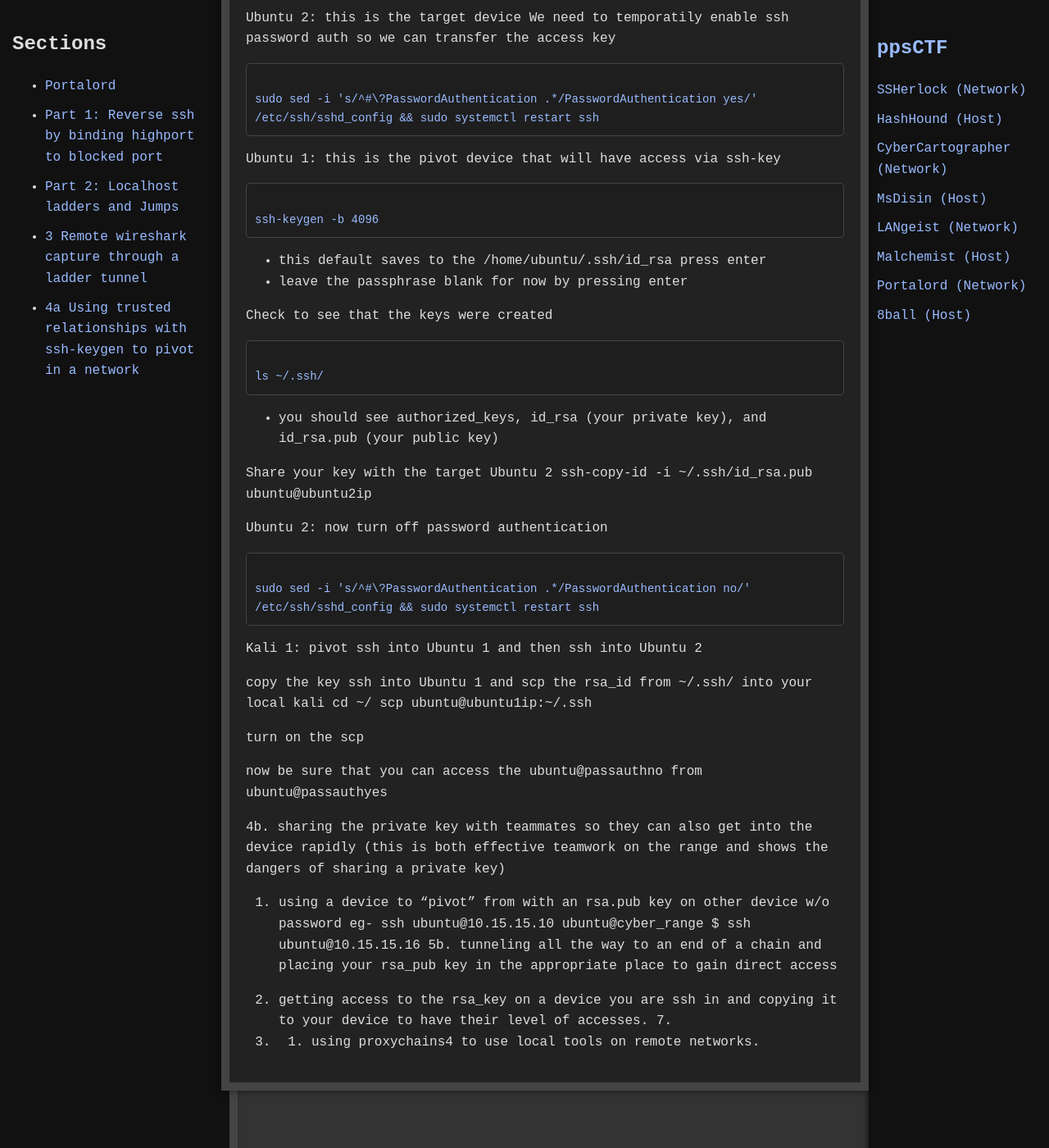
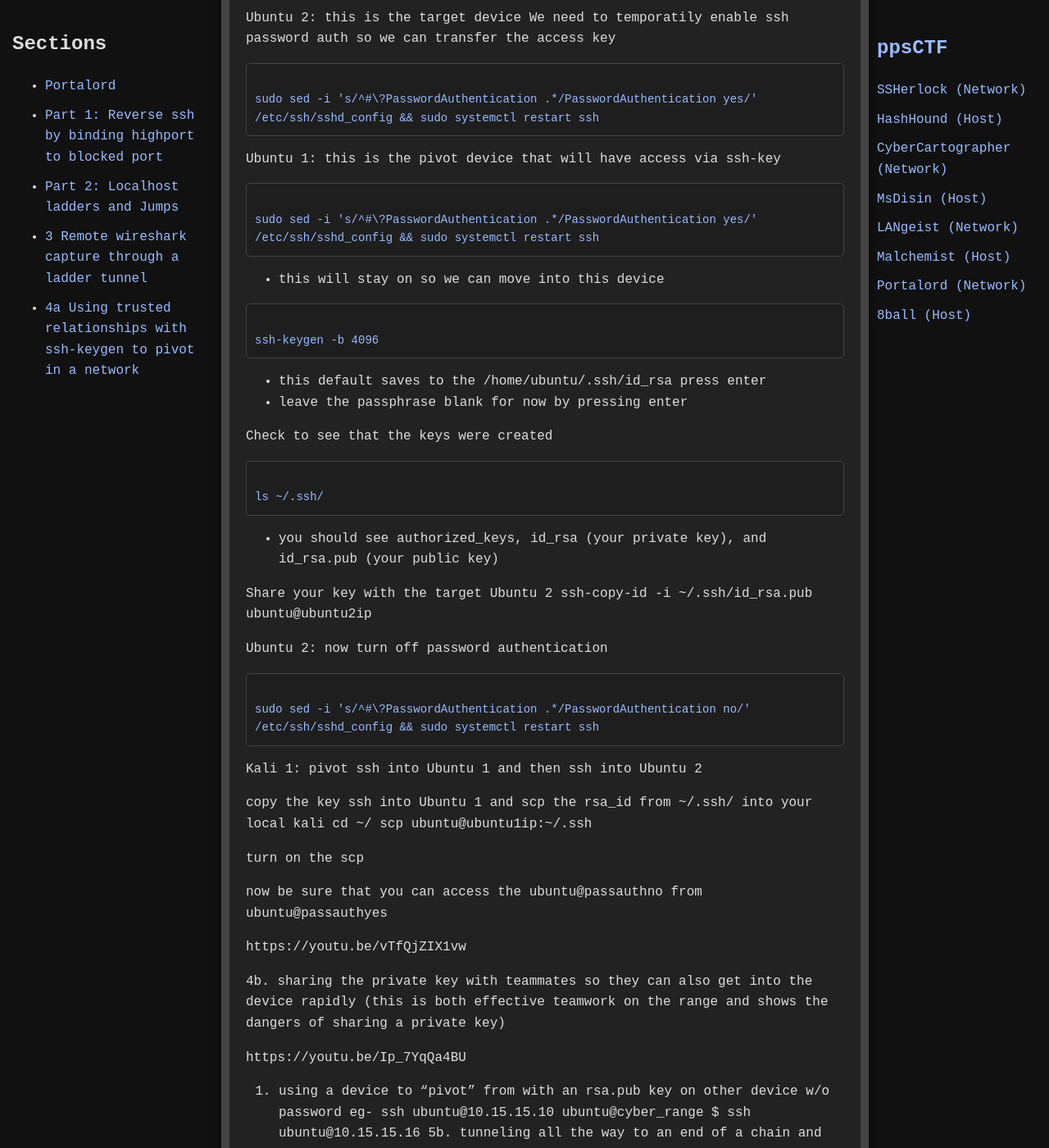
Before and after one commit to jboyce1/ppsCTF, a Jekyll site: the page built from classes/Portalord/Portalord.md, in a window 1280 px wide and 1400 px high, scrolled down 6126 px. Shown: the whole window at 82% size. Built offline with Jekyll 4.4.1, drawn with Linux system fonts in a browser that asks for light colours.

Commit message:
Update Portalord.md

```diff
--- a/classes/Portalord/Portalord.md
+++ b/classes/Portalord/Portalord.md
@@ -210,6 +210,11 @@ sudo sed -i 's/^#\?PasswordAuthentication .*/PasswordAuthentication yes/' /etc/s
 
 Ubuntu 1: this is the pivot device that will have access via ssh-key
 <div class="scroll-box">
+sudo sed -i 's/^#\?PasswordAuthentication .*/PasswordAuthentication yes/' /etc/ssh/sshd_config && sudo systemctl restart ssh
+</div>
+- this will stay on so we can move into this device
+
+<div class="scroll-box">
 ssh-keygen -b 4096
 </div>
 - this default saves to the /home/ubuntu/.ssh/id_rsa press enter
@@ -242,7 +247,12 @@ turn on the scp
 
 now be sure that you can access the ubuntu@passauthno from ubuntu@passauthyes
 
+https://youtu.be/vTfQjZIX1vw
+
 4b. sharing the private key with teammates so they can also get into the device rapidly (this is both effective teamwork on the range and shows the dangers of sharing a private key)
+
+
+https://youtu.be/Ip_7YqQa4BU
 
 5. using a device to "pivot" from with an rsa.pub key on other device w/o password eg- ssh ubuntu@10.15.15.10 ubuntu@cyber_range $ ssh ubuntu@10.15.15.16 5b. tunneling all the way to an end of a chain and placing your rsa_pub key in the appropriate place to gain direct access
 
```
